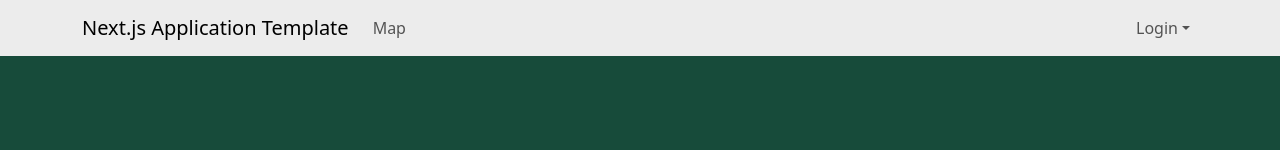
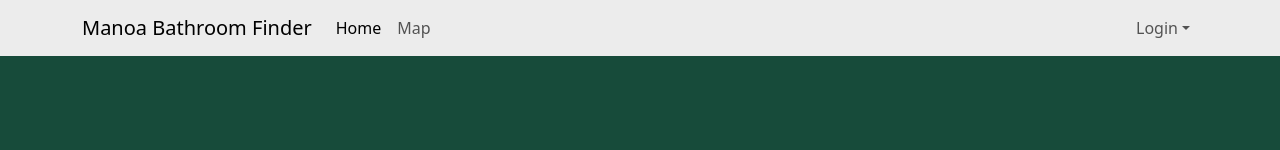
Before and after one commit to manoa-bathroom-finder/manoa-bathroom-finder, a Next.js app: page / in a window 1280 px wide. Shown: the top 150 px of the page. Built offline with nearby package versions, Linux system fonts and the light colour scheme; no server answers.

Commit message:
Update navbar with project navigation

```diff
--- a/src/components/Navbar.tsx
+++ b/src/components/Navbar.tsx
@@ -17,24 +17,26 @@ const NavBar: React.FC = () => {
   return (
     <Navbar bg="light" expand="lg">
       <Container>
-        <Navbar.Brand href="/">Next.js Application Template</Navbar.Brand>
+        {/* Changed the template name to the project name. */}
+        <Navbar.Brand href="/">Manoa Bathroom Finder</Navbar.Brand>
         <Navbar.Toggle aria-controls="basic-navbar-nav" />
         <Navbar.Collapse id="basic-navbar-nav">
           <Nav className="me-auto justify-content-start">
+
+            {/* Added a link to the landing page. */}
+            <Nav.Link id="home-nav" href="/" active={pathName === '/'}>
+              Home
+            </Nav.Link>
 
             <Nav.Link id="map-nav" href="/map" active={pathName === '/map'}>
               Map
             </Nav.Link>
 
+            {/* Replaced Add Stuff and List Stuff with Dashboard for signed-in users. */}
             {currentUser && (
-              <>
-                <Nav.Link id="add-stuff-nav" href="/add" active={pathName === '/add'}>
-                  Add Stuff
-                </Nav.Link>
-                <Nav.Link id="list-stuff-nav" href="/list" active={pathName === '/list'}>
-                  List Stuff
-                </Nav.Link>
-              </>
+              <Nav.Link id="dashboard-nav" href="/dashboard" active={pathName === '/dashboard'}>
+                Dashboard
+              </Nav.Link>
             )}
 
             {currentUser && role === 'ADMIN' && (
```
Also changed, not shown: 1 other file (tests, documents, lock files or other folders).
